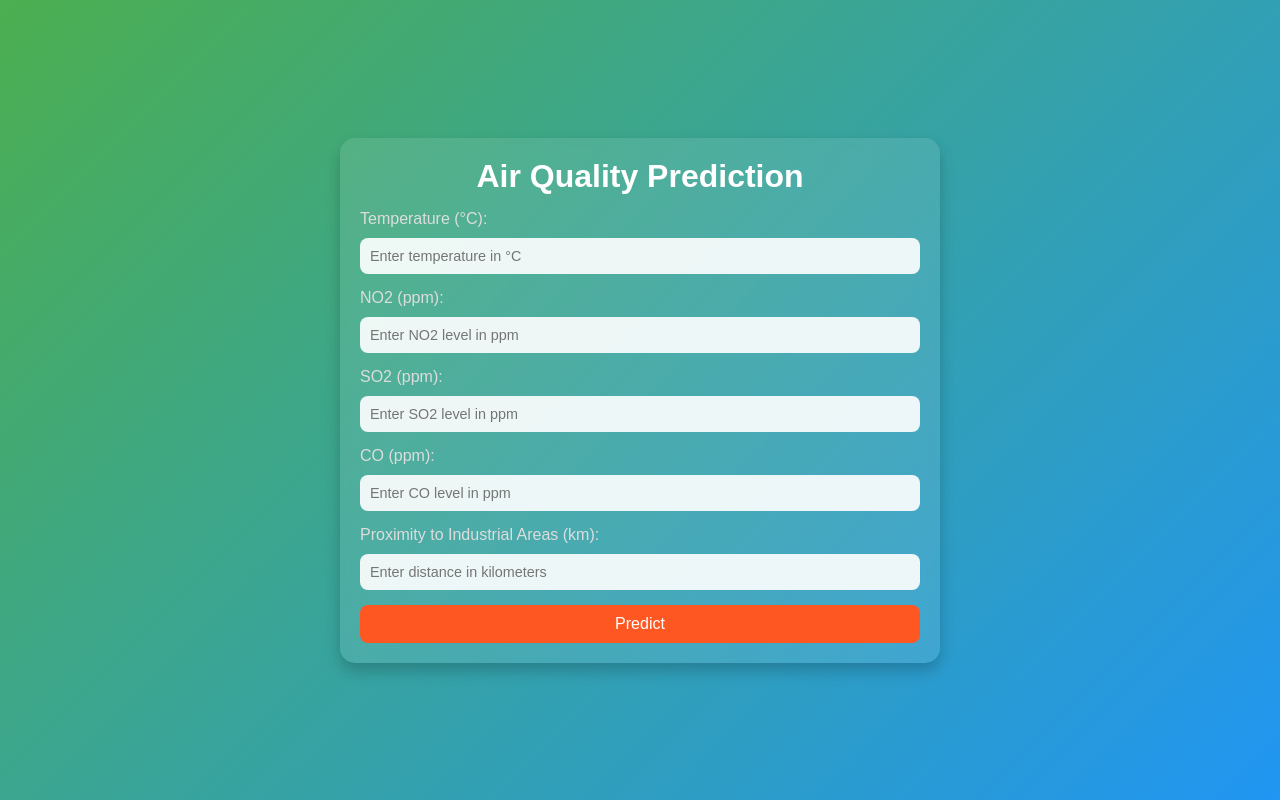
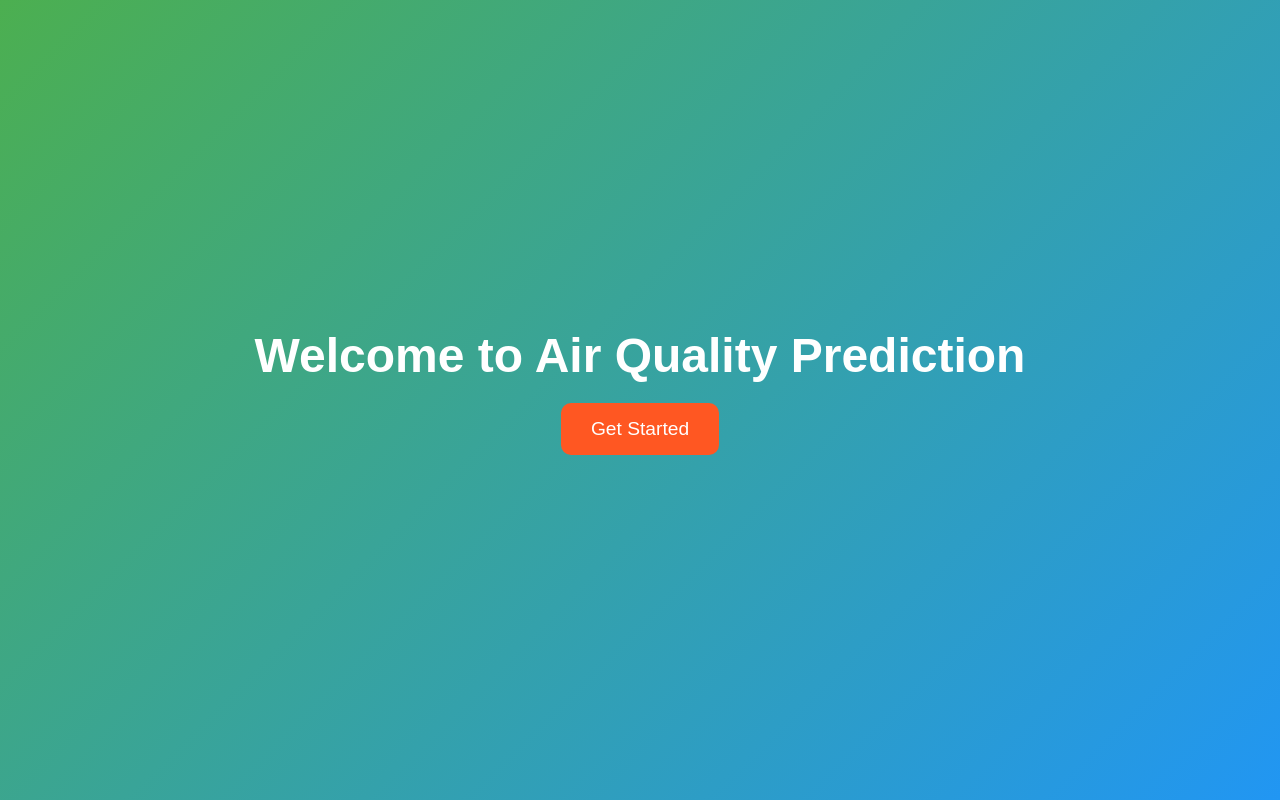
Before and after one commit to ThigullaAmulya/Air-Quality-Prediction, a Flask app: page / in a window 1280 px wide. Run offline with Flask 3, Linux system fonts and the light colour scheme; parts of the project's set-up code (start-up, migrations or seed data) failed here and were passed over.

Commit message:
Update index.html

```diff
--- a/templates/index.html
+++ b/templates/index.html
@@ -4,60 +4,81 @@
 <head>
     <meta charset="UTF-8">
     <meta name="viewport" content="width=device-width, initial-scale=1.0">
-    <title>Air Quality Prediction</title>
+    <title>Welcome & Air Quality Prediction</title>
     <style>
-        /* General Reset */
-        * {
+        body {
+            font-family: Arial, sans-serif;
+            background: linear-gradient(135deg, #4CAF50, #2196F3);
             margin: 0;
-            padding: 0;
-            box-sizing: border-box;
-        }
-
-        body {
-            font-family: 'Arial', sans-serif;
-            background: linear-gradient(135deg, #4CAF50, #2196F3);
             height: 100vh;
             display: flex;
             justify-content: center;
             align-items: center;
-            color: #fff;
+            flex-direction: column;
+            color: white;
         }
 
-        .container {
-            width: 90%;
-            max-width: 600px; /* Reduced max-width */
+        .welcome-section {
+            text-align: center;
+            margin-bottom: 50px;
+            animation: fadeIn 1.5s ease;
+        }
+
+        .welcome-section h1 {
+            font-size: 3em;
+            margin-bottom: 20px;
+        }
+
+        .welcome-section button {
+            padding: 15px 30px;
+            font-size: 1.2em;
+            border: none;
+            border-radius: 10px;
+            background-color: #ff5722;
+            color: white;
+            cursor: pointer;
+            transition: all 0.3s ease;
+        }
+
+        .welcome-section button:hover {
+            background-color: #e64a19;
+        }
+
+        .form-container {
+            display: none;
             background-color: rgba(255, 255, 255, 0.1);
-            padding: 20px; /* Reduced padding */
+            padding: 30px;
             border-radius: 15px;
             box-shadow: 0 8px 15px rgba(0, 0, 0, 0.2);
             backdrop-filter: blur(10px);
             text-align: center;
+            width: 80%;
+            max-width: 600px;
         }
 
-        .container h1 {
-            font-size: 2em; /* Reduced font size */
-            margin-bottom: 15px;
-            color: #fff;
+        .form-container h2 {
+            font-size: 2em;
+            margin-bottom: 20px;
         }
 
         .form-group {
-            margin-bottom: 15px; /* Reduced margin */
+            margin-bottom: 20px;
             text-align: left;
         }
 
         label {
             display: block;
-            font-size: 1em; /* Reduced font size */
-            margin-bottom: 5px; /* Reduced margin */
+            font-size: 1em;
+            margin-bottom: 5px;
             color: #ddd;
         }
 
         input[type="number"] {
             width: 100%;
-            padding: 10px; /* Reduced padding */
+            padding: 12px;
             border: none;
-            border-radius: 8px; /* Reduced border-radius */
-            font-size: 0.9em; /* Reduced font size */
+            border-radius: 10px;
+            font-size: 1em;
             margin-top: 5px;
             background-color: rgba(255, 255, 255, 0.9);
             color: #333;
@@ -71,11 +92,11 @@
 
         input[type="submit"] {
             background-color: #ff5722;
-            color: #fff;
+            color: white;
             border: none;
-            padding: 10px; /* Reduced padding */
-            font-size: 1em; /* Reduced font size */
-            border-radius: 8px; /* Reduced border-radius */
+            padding: 15px;
+            font-size: 1.2em;
+            border-radius: 10px;
             cursor: pointer;
             transition: all 0.3s ease;
             display: inline-block;
@@ -84,87 +105,62 @@
 
         input[type="submit"]:hover {
             background-color: #e64a19;
-            transform: translateY(-2px);
-        }
-
-        .result {
-            font-size: 1.2em; /* Reduced font size */
-            color: #fff;
-            margin-top: 15px; /* Reduced margin */
-            font-weight: bold;
-        }
-
-        /* Responsive Design */
-        @media (max-width: 768px) {
-            .container {
-                width: 95%;
-                padding: 15px; /* Further reduced padding */
-            }
-
-            h1 {
-                font-size: 1.8em; /* Reduced font size */
-            }
-
-            input[type="submit"] {
-                font-size: 0.9em; /* Reduced font size */
-            }
-        }
-
-        /* Animations */
-        .container {
-            animation: fadeIn 1.5s ease;
         }
 
         @keyframes fadeIn {
             from {
                 opacity: 0;
-                transform: scale(0.9);
             }
+
             to {
                 opacity: 1;
-                transform: scale(1);
             }
         }
     </style>
 </head>
 
 <body>
-    <div class="container">
-        <h1>Air Quality Prediction</h1>
-        <form action="/predict" method="post">
+    <!-- Welcome Section -->
+    <div class="welcome-section" id="welcome">
+        <h1>Welcome to Air Quality Prediction</h1>
+        <button onclick="showForm()">Get Started</button>
+    </div>
+
+    <!-- Form Section -->
+    <div class="form-container" id="form-container">
+        <h2>Enter Details for Prediction</h2>
+        <form action="/predict" method="POST">
             <div class="form-group">
                 <label for="Temperature">Temperature (°C):</label>
                 <input type="number" step="any" name="Temperature" placeholder="Enter temperature in °C" required>
             </div>
-
             <div class="form-group">
                 <label for="NO2">NO2 (ppm):</label>
                 <input type="number" step="any" name="NO2" placeholder="Enter NO2 level in ppm" required>
             </div>
-
             <div class="form-group">
                 <label for="SO2">SO2 (ppm):</label>
                 <input type="number" step="any" name="SO2" placeholder="Enter SO2 level in ppm" required>
             </div>
-
             <div class="form-group">
                 <label for="CO">CO (ppm):</label>
                 <input type="number" step="any" name="CO" placeholder="Enter CO level in ppm" required>
             </div>
-
             <div class="form-group">
                 <label for="Proximity_to_Industrial_Areas">Proximity to Industrial Areas (km):</label>
-                <input type="number" step="any" name="Proximity_to_Industrial_Areas"
-                    placeholder="Enter distance in kilometers" required>
+                <input type="number" step="any" name="Proximity_to_Industrial_Areas" placeholder="Enter distance in km"
+                    required>
             </div>
-
             <input type="submit" value="Predict">
         </form>
+    </div>
 
-        {% if prediction_text %}
-        <div class="result">{{ prediction_text }}</div>
-        {% endif %}
-    </div>
+    <script>
+        function showForm() {
+            document.getElementById('welcome').style.display = 'none';
+            document.getElementById('form-container').style.display = 'block';
+        }
+    </script>
 </body>
 
 </html>
```
